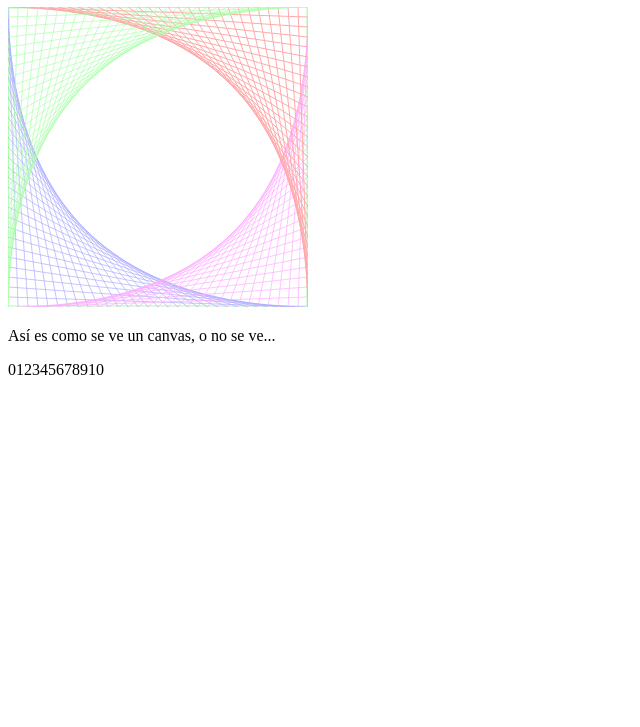
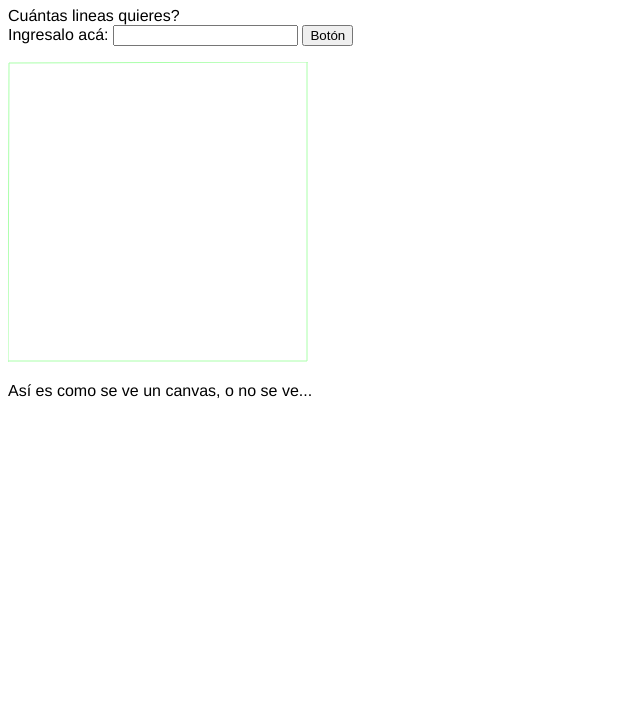
Before and after one commit to Martin-Moreno-Jara/Curso-html-js-2016, a plain HTML site: page canvas/dibujo.html in a window 1280 px wide. Shown: the part 73-800 px from the top of the page, without its empty margins (0-640 px from the left). Drawn offline with Linux system fonts and the light colour scheme.

Commit message:
se agragan boton y textfield

```diff
--- a/canvas/dibujo.html
+++ b/canvas/dibujo.html
@@ -1,11 +1,19 @@
 <!DOCTYPE html>
 <html>
 <head>
-    <meta charset="UTF-8">
+    <meta charset="UTF-8"/>
     <title>Dibujando en HTML</title>
+    <style>
+        body{
+            font-family: helvetica;
+        }
+    </style>
 </head>
 <body>
     <h1>Dibujo en canvas en HTML</h1>
+    <p>Cuántas lineas quieres?<br/>Ingresalo acá:
+    <input type="text" id="txt_lineas"/>
+    <input type="button" value="Botón" id="btn"/></p>
     <canvas width="300" height="300" id="dibujito"></canvas>
     <p>Así es como se ve un canvas, o no se ve...</p>
     <script src="dibujo.js"></script>
--- a/canvas/dibujo.js
+++ b/canvas/dibujo.js
@@ -1,6 +1,10 @@
 var d =document.getElementById("dibujito");
 var lienzo = d.getContext("2d")
 console.log(lienzo)
+
+var texto = document.getElementById("txt_lineas")
+var boton = document.getElementById("btn")
+boton.addEventListener("click",dibujo_por_click);
 
 function makeStroke(initx,inity,finalx,finaly,color){
     lienzo.beginPath();
@@ -58,10 +62,13 @@ makeStroke(299,299,299,0,"#AFA")
         y+=10;
     }
  }
- dibujar_torre(0,0)
- dibujar_torre_traversa(0,0)
- dibujar_torre_inversa(0,0)
- dibujar_torre_reinversa(0,0)
- for(l=0;l<11;l++){
-    document.write(l)
- }
+
+function dibujo_por_click(){
+    alert("hey")
+
+}
+
+//  dibujar_torre(0,0)
+//  dibujar_torre_traversa(0,0)
+//  dibujar_torre_inversa(0,0)
+//  dibujar_torre_reinversa(0,0)
```
